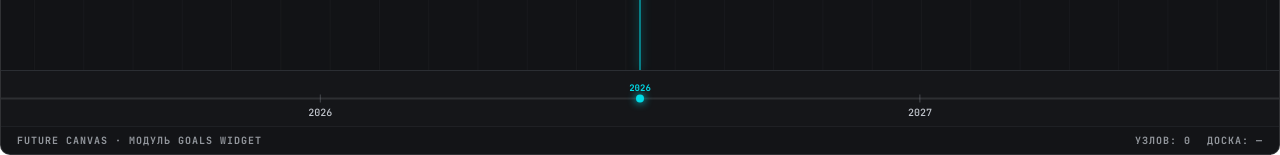
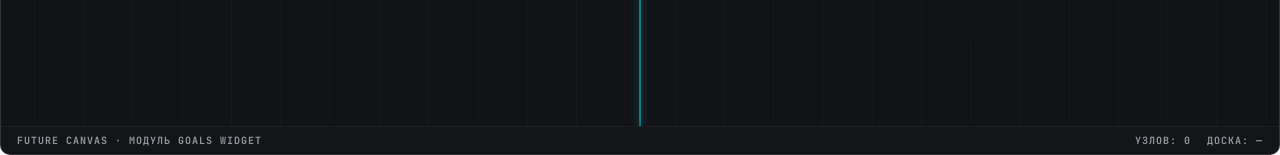
Before and after one commit to Star4Ze/Goals_Wiget, an Electron app: page app/future-canvas/future-canvas.html in a window 1280 px wide. Shown: the part 645-800 px from the top of the page. Drawn offline with nearby package versions, Linux system fonts and the light colour scheme; no server answers.

Commit message:
Auto-commit: app/future-canvas/future-canvas.html at 14.07.2026, 17:51:36

```diff
--- a/app/future-canvas/future-canvas.html
+++ b/app/future-canvas/future-canvas.html
@@ -210,11 +210,7 @@ html, body {
 
 /* ===== TIMELINE ===== */
 #fc-timeline {
-  height: 56px;
-  flex-shrink: 0;
-  border-top: 1px solid rgba(67, 71, 78, 0.5);
-  background: rgba(18, 19, 22, 0.8);
-  position: relative;
+  display: none;
 }
 #fc-timeline-canvas {
   display: block;
```
